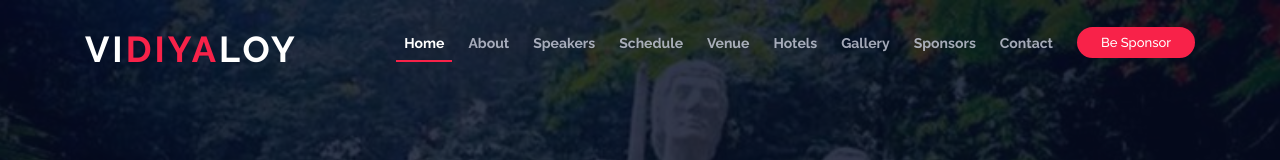
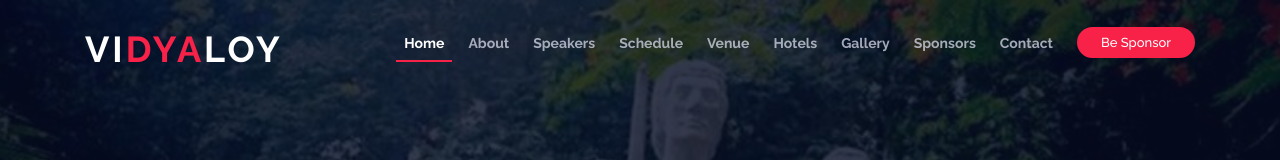
Before and after one commit to lincolndu/vidyaloy, a plain HTML site: page index.html in a window 1280 px wide. Shown: the top 160 px of the page. Drawn offline with nearby package versions, Linux system fonts and the light colour scheme.

Commit message:
Update index.html

```diff
--- a/index.html
+++ b/index.html
@@ -38,7 +38,7 @@
 
       <div id="logo" class="pull-left">
         <!-- Uncomment below if you prefer to use a text logo -->
-         <h1><a href="#main">Vi<span>diya</span>loy</a></h1>
+         <h1><a href="#main">Vi<span>dya</span>loy</a></h1>
         <!-- <a href="#intro" class="scrollto"><img src="img/logo.png" alt="" title=""></a> -->
       </div>
 
```
